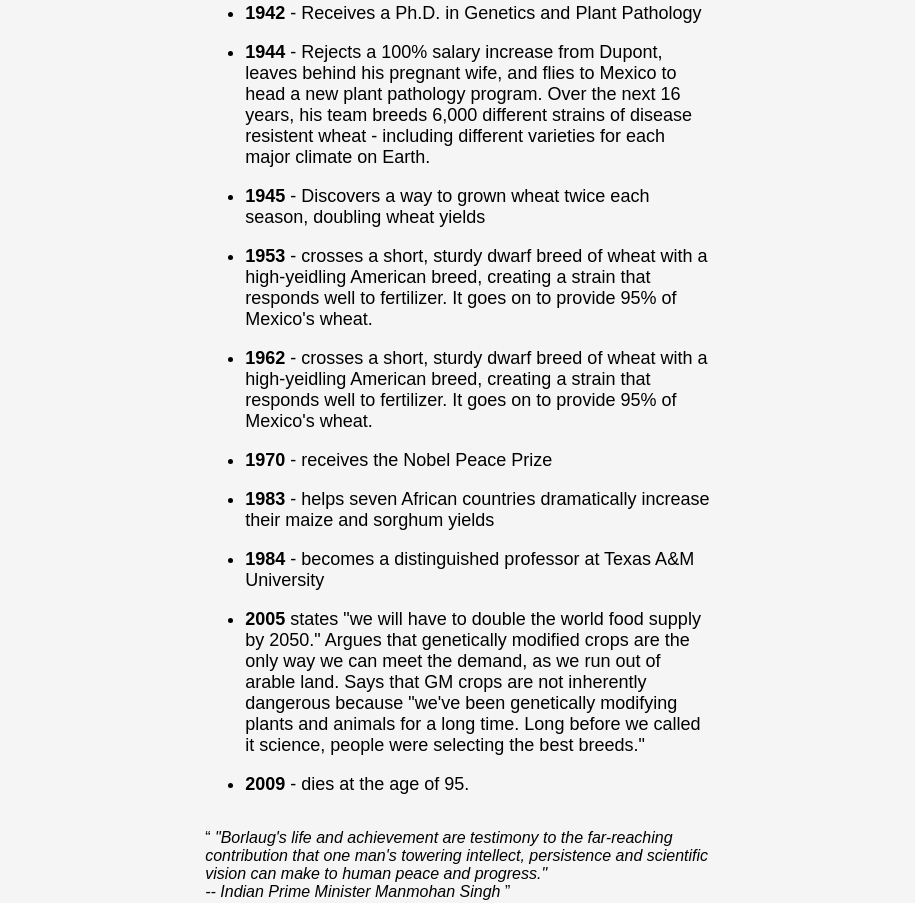
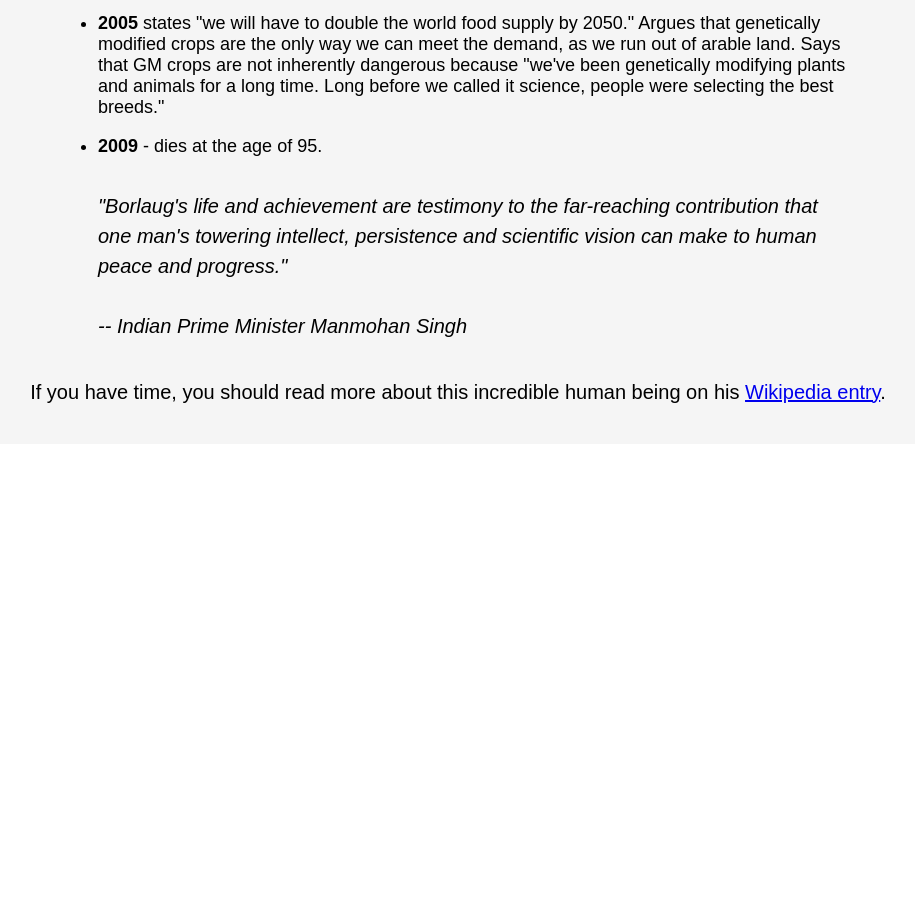
Before and after one commit to keffri/fcc-tribute-page, a plain HTML site: page index.html in a window 1280 px wide. Shown: the part 1376-2279 px from the top of the page, without its empty margins (182-1097 px from the left). After the commit the page ends 1850 px from the top, so only its background shows below. Drawn offline with Linux system fonts and the light colour scheme.

Commit message:
final edit of index.html and styles.css

```diff
--- a/index.html
+++ b/index.html
@@ -12,7 +12,7 @@
       <p>The man who saved a billion lives.</p>
       <div id="img-div">
         <img
-          src="./images/10613180113_fdf7bcd316_b.jpg"
+          src="https://c2.staticflickr.com/4/3689/10613180113_fdf7bcd316_b.jpg"
           alt="dr-normal-borlaug"
           id="image"
         />
@@ -105,21 +105,25 @@
           <li><strong>2009</strong> - dies at the age of 95.</li>
         </ul>
         <br />
-        <q>
+        <p id="tribute-quote">
           <em
             >"Borlaug's life and achievement are testimony to the far-reaching
             contribution that one man's towering intellect, persistence and
             scientific vision can make to human peace and progress."
             <br />
+            <br />
             -- Indian Prime Minister Manmohan Singh
           </em>
-        </q>
+        </p>
       </div>
-      <div id="tribute-link">
+      <div id="tribute-footer">
         <p>
           If you have time, you should read more about this incredible human
           being on his
-          <a href="https://en.wikipedia.org/wiki/Norman_Borlaug"
+          <a
+            id="tribute-link"
+            href="https://en.wikipedia.org/wiki/Norman_Borlaug"
+            target="_blank"
             >Wikipedia entry</a
           >.
         </p>
--- a/styles.css
+++ b/styles.css
@@ -57,16 +57,28 @@ li {
   padding-bottom: 15px;
   margin: auto;
   max-width: 80%;
+  font-size: 16px;
 }
 
 #tribute-info {
-  max-width: 40%;
+  max-width: 800px;
   margin-left: auto;
   margin-right: auto;
 }
 
+#tribute-quote {
+  text-align: left;
+  font-size: 20px;
+  line-height: 1.5em;
+  margin: auto;
+  width: 90%;
+}
+
+#tribute-footer {
+  font-size: 20px;
+  padding-top: 20px;
+  padding-bottom: 20px;
+}
+
 #tribute-link {
-  font-size: 25px;
-  padding-top: 30px;
-  padding-bottom: 30px;
 }
```
